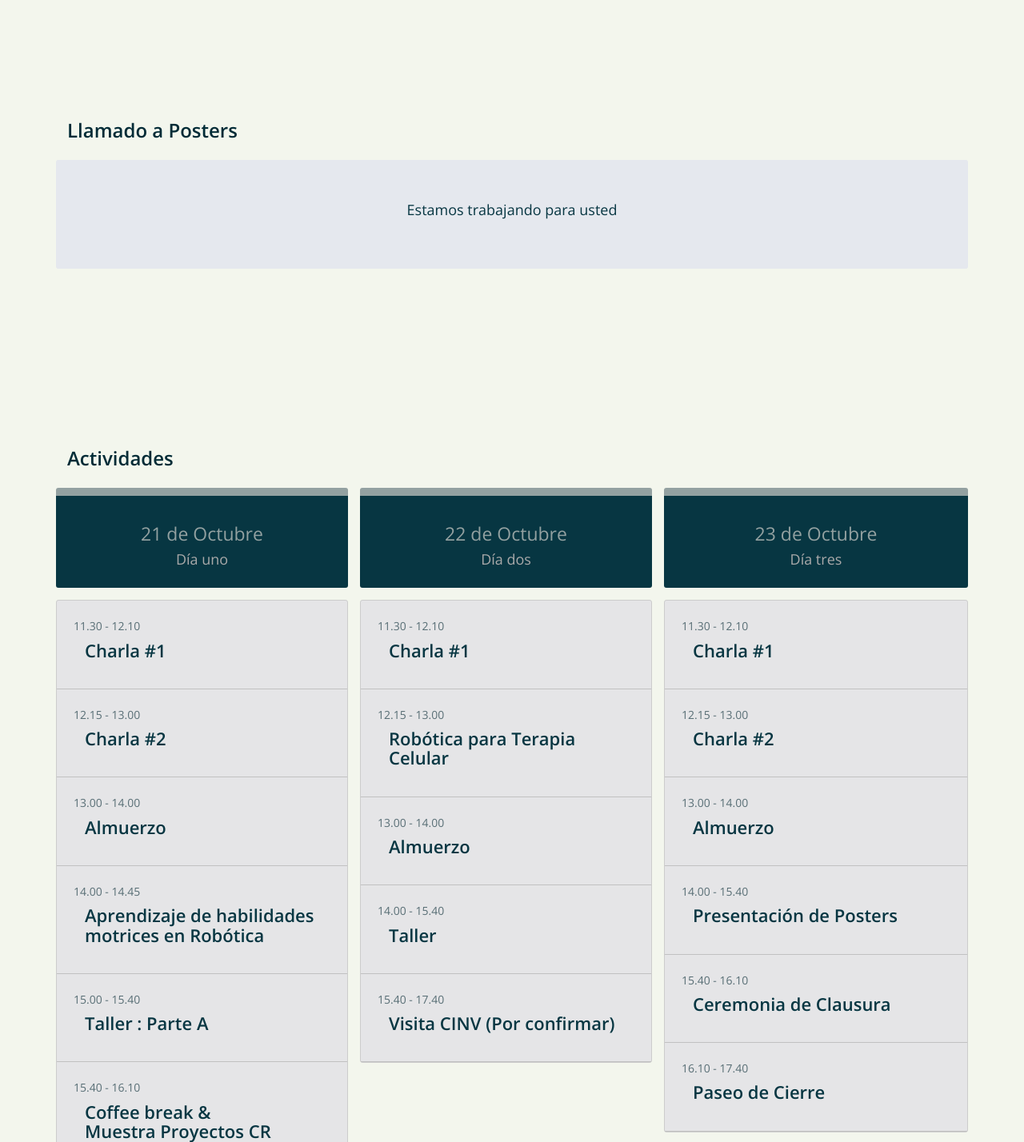
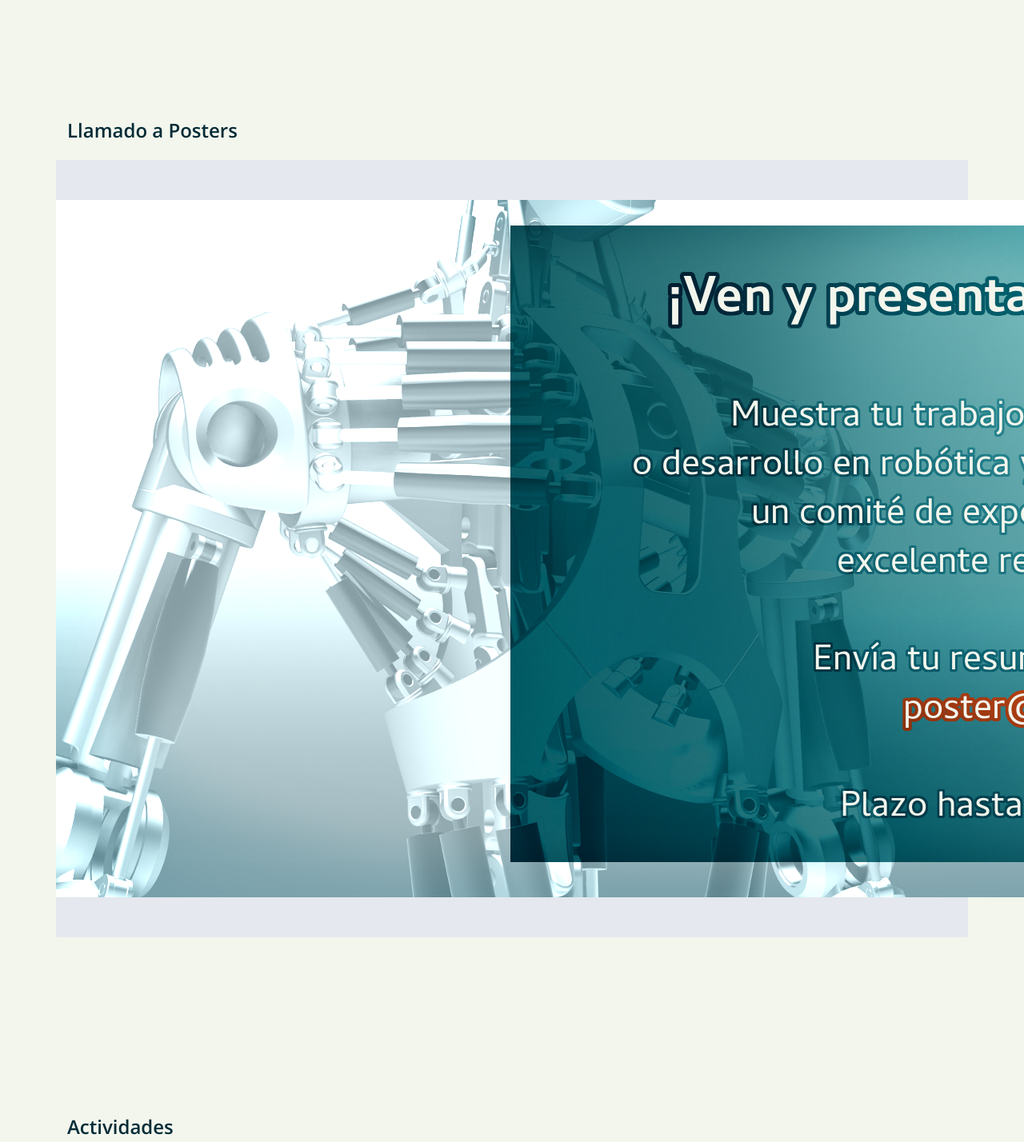
Before and after one commit to psigelo/CRoNe2015, a PHP site: page / in a window 1280 px wide; the page is wider, and only the part inside the window is pictured. Shown: the part 1974-3402 px from the top of that part at 80% size. Run offline with PHP 8.4, Linux system fonts and the light colour scheme; some libraries are stand-ins or nearby versions.

Commit message:
minor fix

```diff
--- a/web/index.php
+++ b/web/index.php
@@ -3,20 +3,7 @@
 
 <!--banner-->
 <div class="banner">
-<!-- 	<figure >
-		<img id="bannerImg1">
-	</figure>
-
-	<div class="container">
-
-		<div class="banner-title" id="textoBanner">
-
-		</div>
-	</div> -->
-
-
 	<!-- <div class="container"> -->
-
 		<div id="owl-demo" class="owl-carousel owl-theme">
 			<div class="item">
 				<img src="images/banner.jpg" alt="Crabot">
@@ -53,7 +40,7 @@
 	<div class="container">
 		<h3>Llamado a Posters</h3>
 		<div class="poster-grids">
-			<p>Estamos trabajando para usted</p>
+			<img src="images/banner-posters-square.png" alt=""/>
 		</div>
 	</div>
 </div>
```
